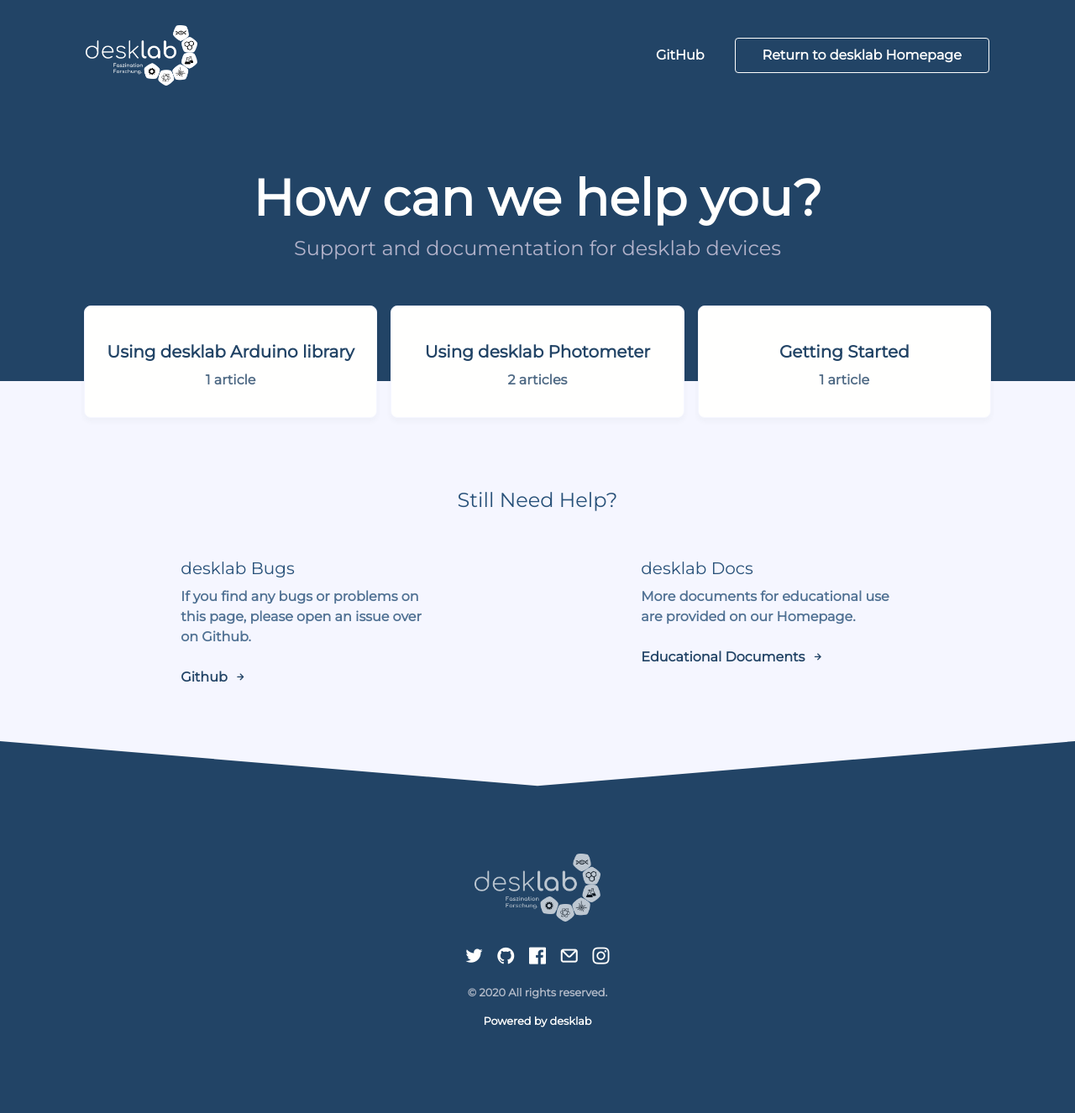
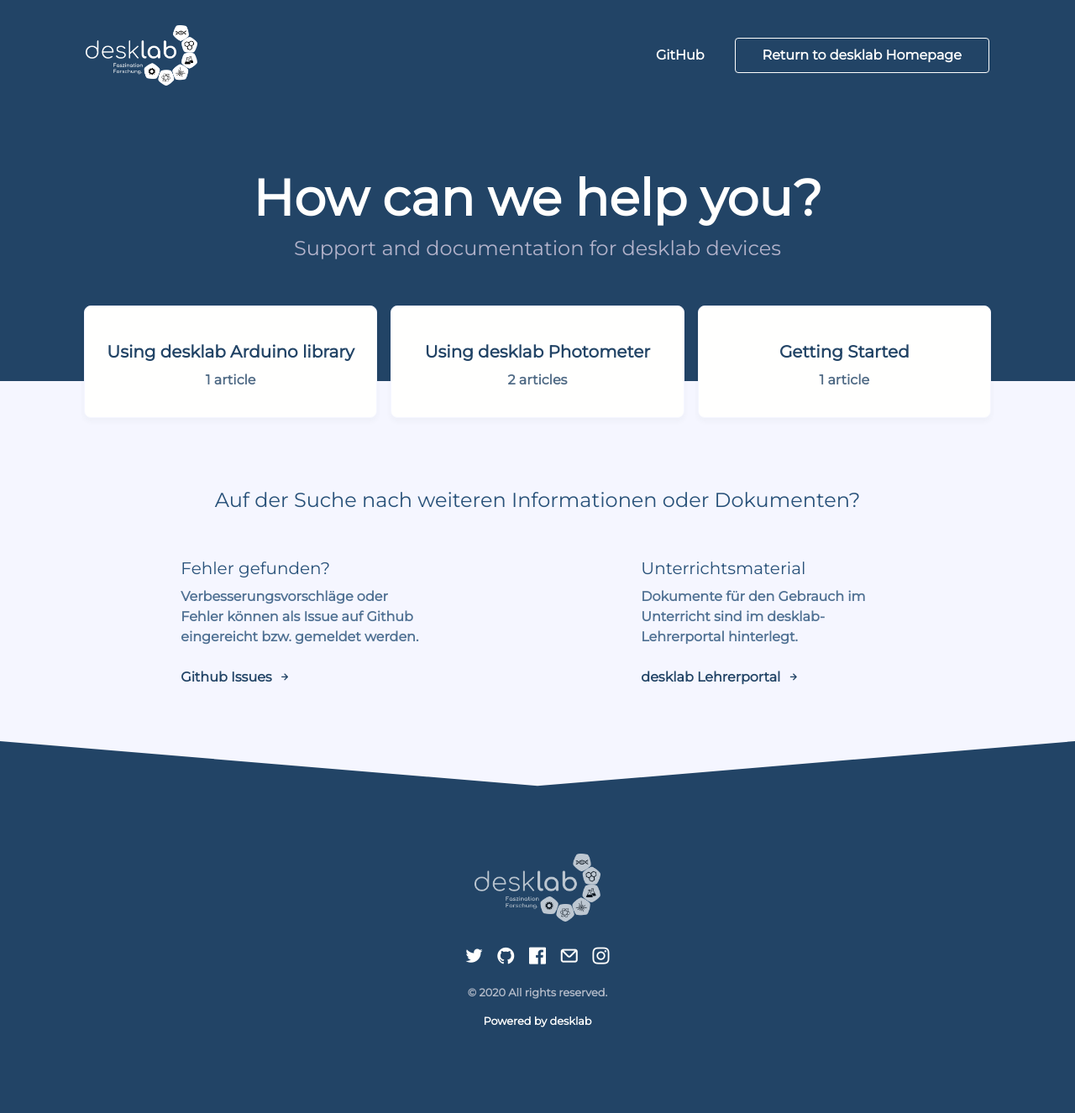
Before and after one commit to desklab/desklab.github.io, a Jekyll site: the page built from index.html, in a window 1280 px wide. Shown: the whole page at 84% size. Built offline with Jekyll 4.4.1, drawn with Linux system fonts in a browser that asks for light colours; nearby versions of some CDN libraries; comment, search, counter and statistics services are not loaded.

Commit message:
translate "more help" section

```diff
--- a/_config.yml
+++ b/_config.yml
@@ -57,14 +57,14 @@
 nav_button_link: https://desk-lab.de/
 
 # More Help
-help_one_title: desklab Bugs
-help_one_content: If you find any bugs or problems on this page, please open an issue over on Github.
-help_one_button: Github
+help_one_title: Fehler gefunden?
+help_one_content: Verbesserungsvorschläge oder Fehler können als Issue auf Github eingereicht bzw. gemeldet werden.
+help_one_button: Github Issues
 help_one_link: https://github.com/desklab/desklab.github.io
 
-help_two_title: desklab Docs
-help_two_content: More documents for educational use are provided on our Homepage.
-help_two_button: Educational Documents
+help_two_title: Unterrichtsmaterial
+help_two_content: Dokumente für den Gebrauch im Unterricht sind im desklab-Lehrerportal hinterlegt.
+help_two_button: desklab Lehrerportal
 help_two_link: https://desk-lab.de/docs/
 
 # Build settings
--- a/_includes/more-help.html
+++ b/_includes/more-help.html
@@ -1,7 +1,7 @@
 {% if site.help_one_title == null %}
 {% else %}
 <div class="column col-12 text-center mt-16">
-  <h4>Still Need Help?</h4>
+  <h4>Auf der Suche nach weiteren Informationen oder Dokumenten?</h4>
 </div>
 <div class="column col-4 col-sm-12 p-8 mb-8 col-mx-auto">
   <h5>{{ site.help_one_title }}</h5>
```
